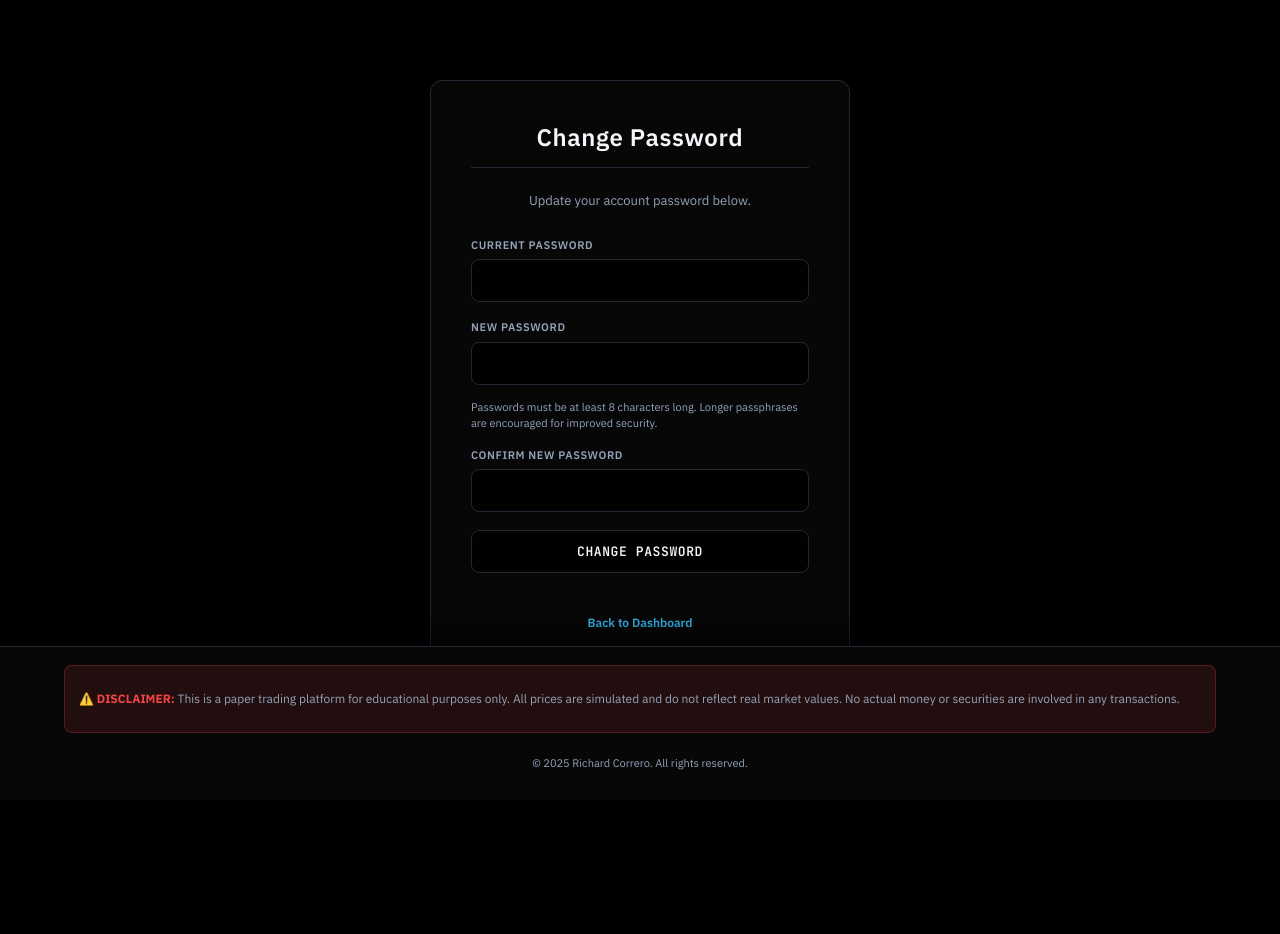
After one commit to rcorrero/martingale, a Flask app: page /change-password in a window 1280 px wide. The commit adds this page. Run offline with Flask 3, Linux system fonts and the light colour scheme; the visitor is signed in with stand-in values (Sample User, id 1).

Commit message:
Add change-password page

```diff
--- a/app.py
+++ b/app.py
@@ -261,6 +261,20 @@ class RegisterForm(FlaskForm):
     ])
     submit = SubmitField('Register')
 
+# Change Password Form
+class ChangePasswordForm(FlaskForm):
+    current_password = PasswordField('Current Password', validators=[DataRequired()])
+    new_password = PasswordField('New Password', validators=[
+        DataRequired(),
+        Length(min=8, message='Password must be at least 8 characters long.'),
+        validate_password_strength
+    ])
+    confirm_password = PasswordField('Confirm New Password', validators=[
+        DataRequired(),
+        EqualTo('new_password', message='Passwords must match.')
+    ])
+    submit = SubmitField('Change Password')
+
 @login_manager.user_loader
 def load_user(user_id):
     try:
@@ -440,10 +454,36 @@ def register():
 
     return render_template('register.html', form=form)
 
+# Add change password route
+@app.route('/change-password', methods=['GET', 'POST'])
+@login_required
+def change_password():
+    form = ChangePasswordForm()
+    if form.validate_on_submit():
+        user = current_user
+        if not user.check_password(form.current_password.data):
+            flash('Current password is incorrect.')
+            return render_template('change_password.html', form=form)
+        if form.current_password.data == form.new_password.data:
+            flash('New password must be different from the current password.')
+            return render_template('change_password.html', form=form)
+        try:
+            user.set_password(form.new_password.data)
+            db.session.commit()
+            flash('Your password has been changed successfully.')
+            return redirect(url_for('index'))
+        except Exception as e:
+            db.session.rollback()
+            logger.error(f"Password change error: {e}")
+            flash('Password change failed. Please try again.')
+            return render_template('change_password.html', form=form)
+    return render_template('change_password.html', form=form)
+
 @app.route('/logout')
 @login_required
 def logout():
     logout_user()
+    session.pop('_flashes', None)
     return redirect(url_for('login'))
 
 @app.route('/about')
--- a/static/css/style.css
+++ b/static/css/style.css
@@ -132,10 +132,13 @@ h2 {
     align-items: center;
     padding: 4px 10px;
     border-radius: 6px;
-    border: 1px solid var(--terminal-accent);
-    background: var(--terminal-accent-bg);
-    color: var(--terminal-accent);
-    font-weight: 600;
+    /* border: 1px solid var(--terminal-accent); */
+    border: 1px solid var(--terminal-border);
+    /* background: var(--terminal-accent-bg); */
+    background: var(--terminal-panel-overlay);
+    /* color: var(--terminal-accent); */
+    color: var(--terminal-text-secondary);
+    /* font-weight: 600; */
     font-family: 'JetBrains Mono', monospace;
     letter-spacing: 0.6px;
 }
@@ -153,6 +156,7 @@ h2 {
 }
 
 .logout-btn,
+.change-password-btn,
 .about-btn {
     padding: 10px 18px;
     background: var(--terminal-surface-light);
@@ -174,6 +178,18 @@ h2 {
 }
 
 .about-btn:hover {
+    background: var(--terminal-accent);
+    color: var(--terminal-bg);
+    box-shadow: 0 12px 20px rgba(59, 130, 246, 0.25);
+    transform: translateY(-1px);
+}
+
+.change-password-btn {
+    color: var(--terminal-text);
+    border-color: var(--terminal-border-strong);
+}
+
+.change-password-btn:hover {
     background: var(--terminal-accent);
     color: var(--terminal-bg);
     box-shadow: 0 12px 20px rgba(59, 130, 246, 0.25);
@@ -1451,6 +1467,7 @@ td {
     }
 
     .logout-btn,
+    .change-password-btn,
     .about-btn {
         padding: 6px 12px;
         font-size: 11px;
@@ -1910,7 +1927,7 @@ td {
 /* Touch-friendly improvements */
 @media (hover: none) and (pointer: coarse) {
     /* Larger touch targets */
-    button, .btn, .logout-btn, .about-btn {
+    button, .btn, .logout-btn, .change-password-btn, .about-btn {
         min-height: 44px;
         padding: 12px;
     }
@@ -3043,6 +3060,7 @@ body.info-page {
 }
 
 .mobile-user-actions .about-btn,
+.mobile-user-actions .change-password-btn,
 .mobile-user-actions .logout-btn {
     width: 100%;
     text-align: center;
--- /dev/null
+++ b/templates/change_password.html
@@ -0,0 +1,90 @@
+<!DOCTYPE html>
+<html lang="en">
+<head>
+    <meta charset="UTF-8">
+    <meta name="viewport" content="width=device-width, initial-scale=1.0">
+    <title>Change Password - Martingale</title>
+    <!-- Favicon -->
+    <link rel="apple-touch-icon" sizes="180x180" href="{{ url_for('static', filename='apple-touch-icon.png') }}">
+    <link rel="icon" type="image/png" sizes="32x32" href="{{ url_for('static', filename='favicon-32x32.png') }}">
+    <link rel="icon" type="image/png" sizes="16x16" href="{{ url_for('static', filename='favicon-16x16.png') }}">
+    <link rel="manifest" href="{{ url_for('static', filename='site.webmanifest') }}">
+    <link rel="preconnect" href="https://fonts.googleapis.com">
+    <link rel="preconnect" href="https://fonts.gstatic.com" crossorigin>
+    <link rel="stylesheet" href="https://fonts.googleapis.com/css2?family=IBM+Plex+Sans:wght@400;500;600;700&family=JetBrains+Mono:wght@300;400;500;600;700&display=swap">
+    <link rel="stylesheet" href="{{ url_for('static', filename='css/style.css') }}">
+</head>
+<body class="auth-page">
+    <div class="auth-shell">
+        <div class="auth-card">
+            <h1>Change Password</h1>
+            <p class="lead">Update your account password below.</p>
+            {% with messages = get_flashed_messages() %}
+                {% if messages %}
+                    <div class="flash-messages">
+                        {% for message in messages %}
+                            <div class="flash-message">{{ message }}</div>
+                        {% endfor %}
+                    </div>
+                {% endif %}
+            {% endwith %}
+            <form method="POST" class="auth-form">
+                {{ form.hidden_tag() }}
+                <div>
+                    {{ form.current_password.label }}
+                    {{ form.current_password() }}
+                    {% if form.current_password.errors %}
+                        <div class="form-errors">
+                            {% for error in form.current_password.errors %}
+                                <div>{{ error }}</div>
+                            {% endfor %}
+                        </div>
+                    {% endif %}
+                </div>
+                <div>
+                    {{ form.new_password.label }}
+                    {{ form.new_password() }}
+                    <div class="field-hint">
+                        Passwords must be at least 8 characters long. Longer passphrases are encouraged for improved security.
+                    </div>
+                    {% if form.new_password.errors %}
+                        <div class="form-errors">
+                            {% for error in form.new_password.errors %}
+                                <div>{{ error }}</div>
+                            {% endfor %}
+                        </div>
+                    {% endif %}
+                </div>
+                <div>
+                    {{ form.confirm_password.label }}
+                    {{ form.confirm_password() }}
+                    {% if form.confirm_password.errors %}
+                        <div class="form-errors">
+                            {% for error in form.confirm_password.errors %}
+                                <div>{{ error }}</div>
+                            {% endfor %}
+                        </div>
+                    {% endif %}
+                </div>
+                <div>
+                    {{ form.submit(class_='auth-primary-btn') }}
+                </div>
+            </form>
+            <div class="auth-link">
+                <p><a href="{{ url_for('index') }}">Back to Dashboard</a></p>
+                <p><a href="{{ url_for('about') }}">Learn more about Martingale</a></p>
+            </div>
+        </div>
+    </div>
+    <footer class="auth-footer">
+        <div class="auth-footer-content">
+            <div class="auth-footer-disclaimer">
+                <p><strong>⚠️ DISCLAIMER:</strong> This is a paper trading platform for educational purposes only. All prices are simulated and do not reflect real market values. No actual money or securities are involved in any transactions.</p>
+            </div>
+            <div class="auth-footer-copyright">
+                <p>&copy; 2025 Richard Correro. All rights reserved.</p>
+            </div>
+        </div>
+    </footer>
+</body>
+</html>
--- a/templates/index.html
+++ b/templates/index.html
@@ -115,6 +115,7 @@
                 <div class="mobile-user-actions">
                     <a href="{{ url_for('about') }}" class="about-btn">About</a>
                     <a href="{{ url_for('logout') }}" class="logout-btn">Logout</a>
+                    <a href="{{ url_for('change_password') }}" class="change-password-btn">Change Password</a>
                 </div>
             </div>
             <div class="mobile-portfolio-section">
@@ -213,6 +214,7 @@
                 <span class="user-id">USER ID: {{ current_user.id }}</span>
                 <a href="{{ url_for('about') }}" class="about-btn">About</a>
                 <a href="{{ url_for('logout') }}" class="logout-btn">Logout</a>
+                <a href="{{ url_for('change_password') }}" class="change-password-btn">Change Password</a> |
             </div>
         </div>
         <div class="main-content">
```
